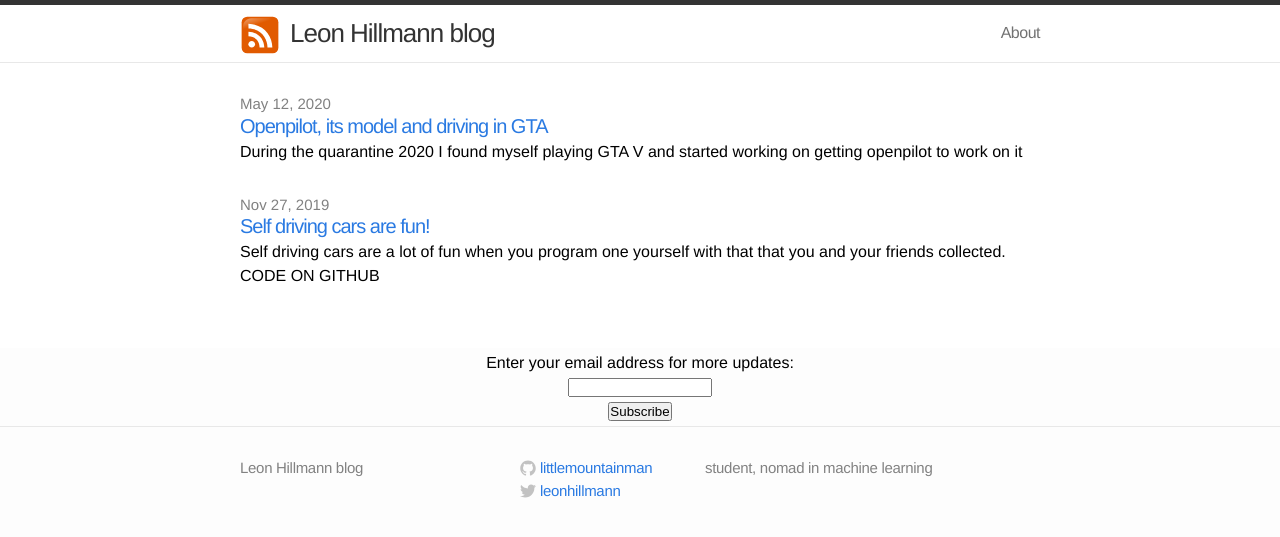
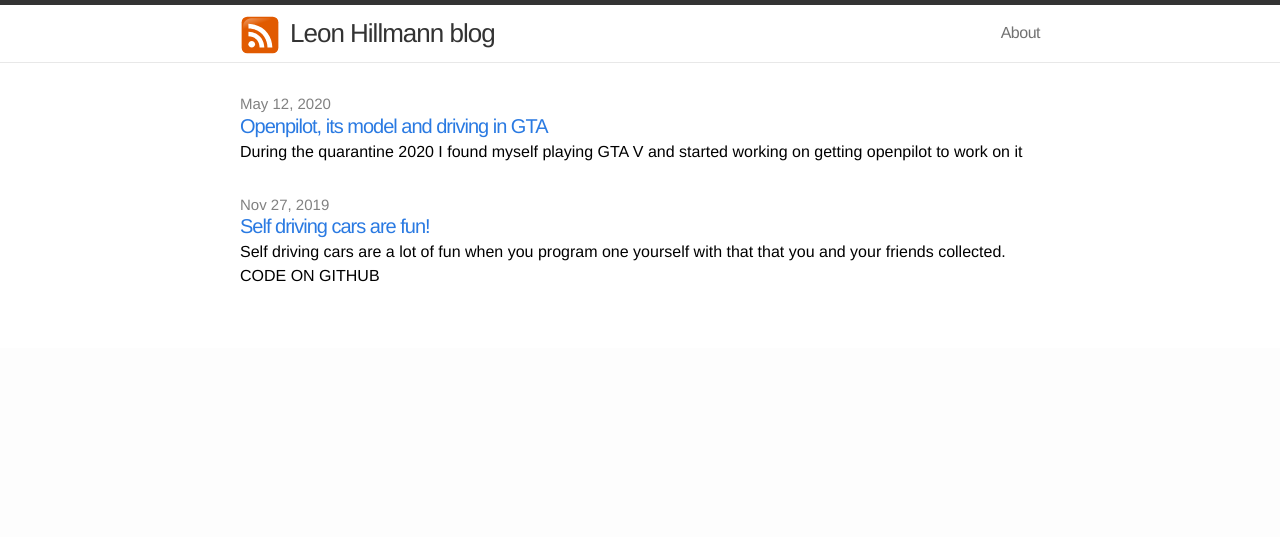
Before and after one commit to littlemountainman/littlemountainman.github.io, a Jekyll site: the page built from index.html, in a window 1280 px wide. Shown: the top 537 px of the page. Built offline with Jekyll 4.4.1, drawn with Linux system fonts in a browser that asks for light colours.

Commit message:
Update default.html

```diff
--- a/_layouts/default.html
+++ b/_layouts/default.html
@@ -14,12 +14,7 @@
 
     </div>
 
-      <form style="padding:3px;text-align:center;" action="https://feedburner.google.com/fb/a/mailverify" method="post" target="popupwindow" onsubmit="window.open('https://feedburner.google.com/fb/a/mailverify?uri=LittlemountainmanBlog', 'popupwindow', 'scrollbars=yes,width=550,height=520');return true">
 
-      <p>Enter your email address for more updates:</p>
-
-      <p><input type="text" style="width:140px" name="email"/></p><input type="hidden" value="LittlemountainmanBlog" name="uri"/><input type="hidden" name="loc" value="en_US"/><input type="submit" value="Subscribe" /></form>
-    {% include footer.html %}
 
     </body>
 
```
